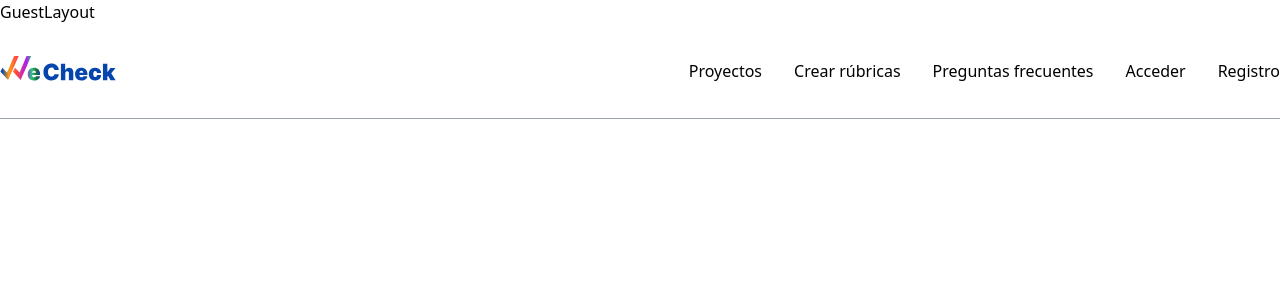
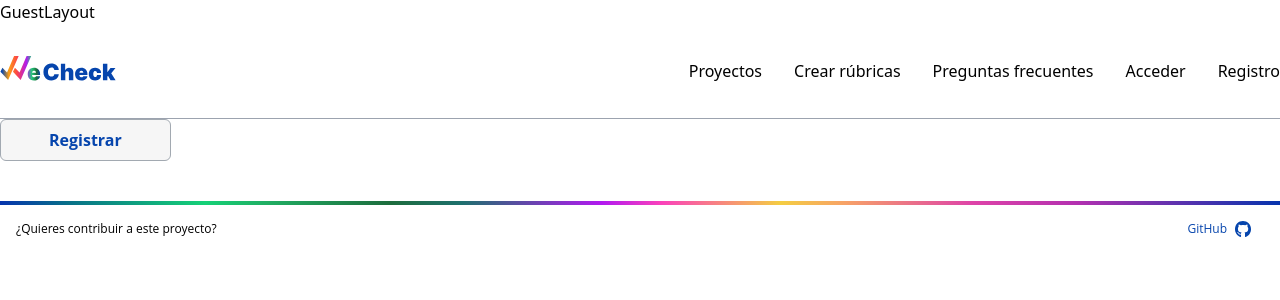
Before and after one commit to Rubrics-project/WeCheckUx, a React (Vite) app in the folder react/: page / in a window 1280 px wide. Shown: the top 300 px of the page. Built offline with nearby package versions, Linux system fonts and the light colour scheme.

Commit message:
add changes from dev

```diff
--- a/react/src/views/Home.jsx
+++ b/react/src/views/Home.jsx
@@ -8,6 +8,8 @@ export default function Home() {
       return (
         <div>
           <Menu/>
+          <ButtonPrimary text={"Registrar"} onClick={"pasar onclick"} />
+          <Footer />
         </div>
       )
 
```
